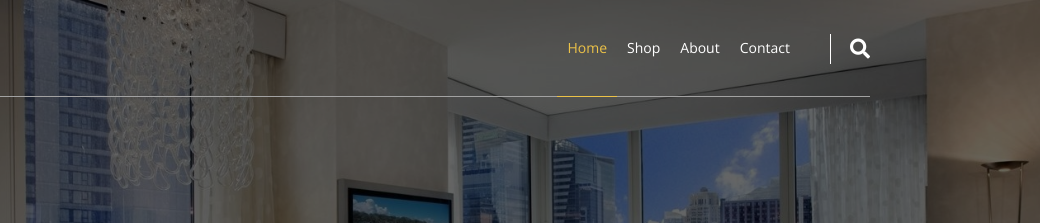
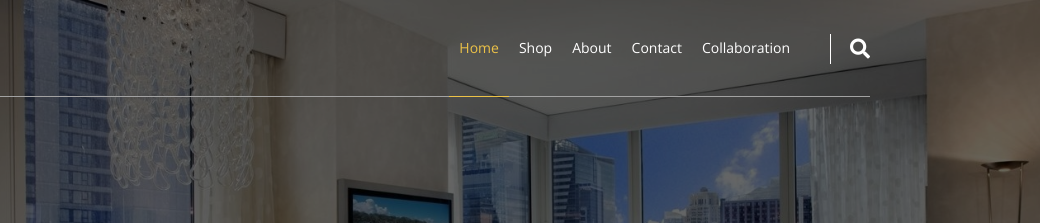
Before and after one commit to Rahaf691/FirstProject, a plain HTML site: page index.html in a window 1280 px wide. Shown: the top 223 px of the page, 240-1280 px from the left. Drawn offline with nearby package versions, Linux system fonts and the light colour scheme.

Commit message:
Fisrt Commit

```diff
--- a/index.html
+++ b/index.html
@@ -30,6 +30,7 @@
             <li><a href="#">Shop</a></li>
             <li><a href="#">About</a></li>
             <li><a href="#">Contact</a></li>
+			<li><a href="#">Collaboration</a></li>
           </ul>
           <div class="form">
             <i class="fas fa-search"></i>
```
